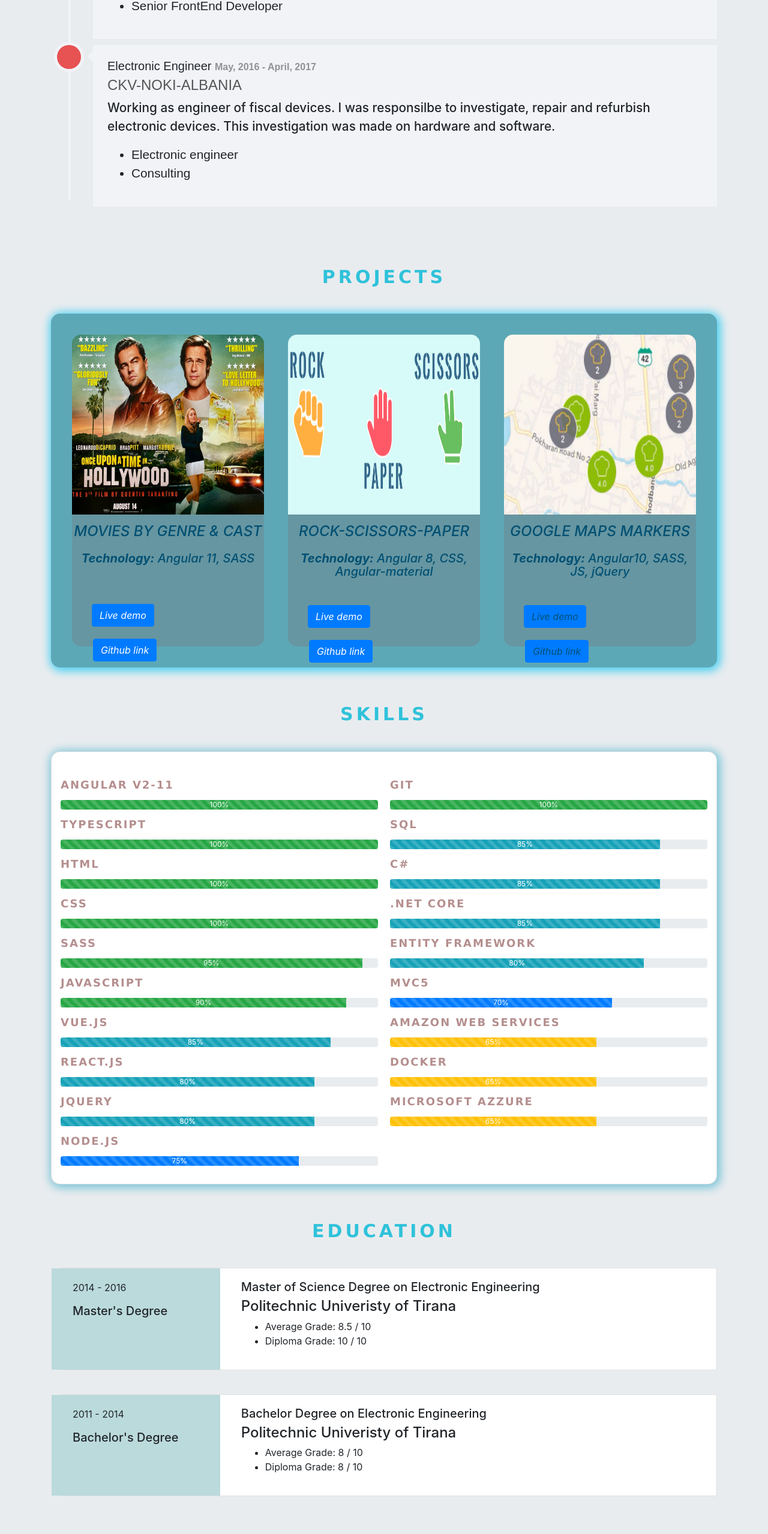
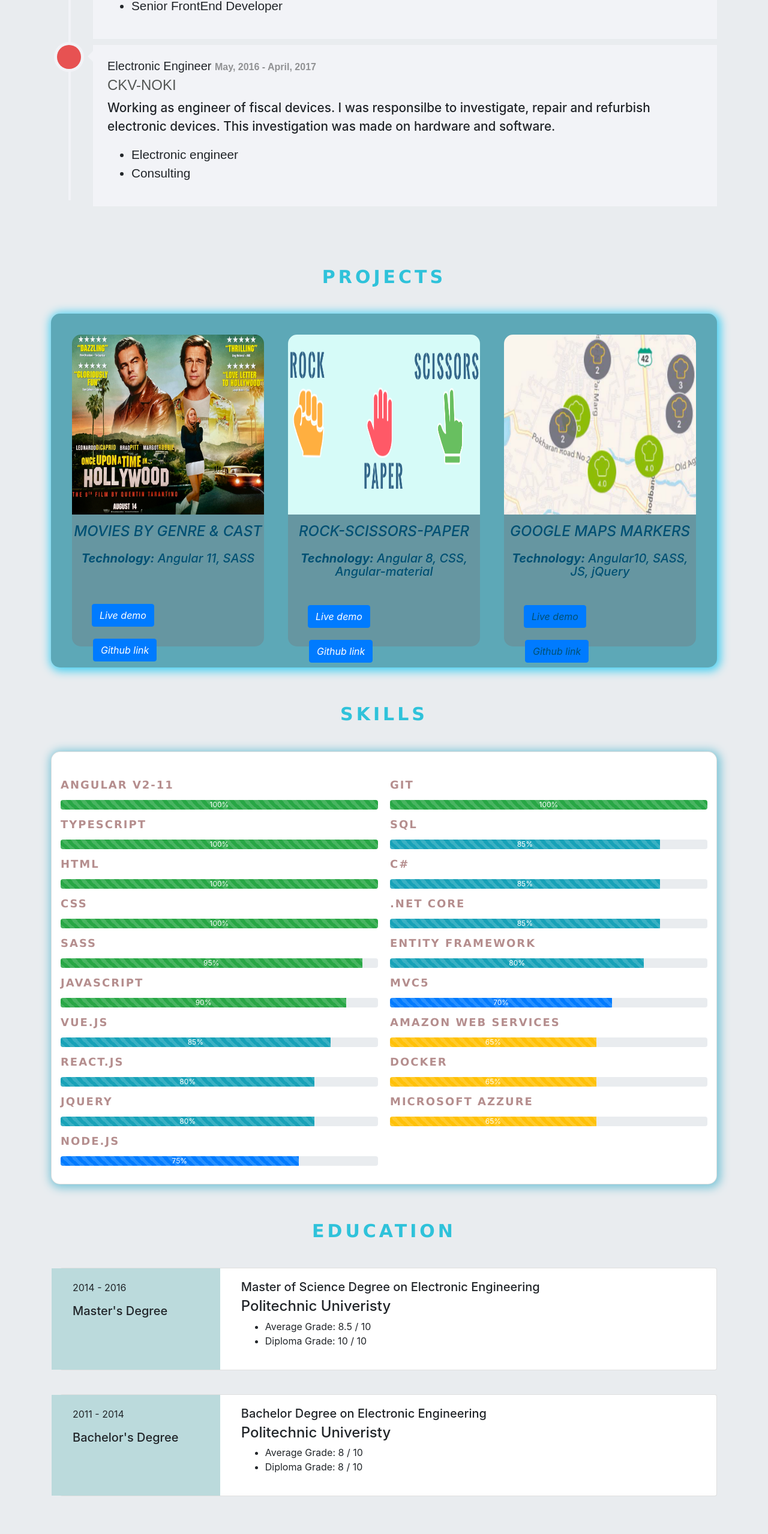
Before and after one commit to denisshtupa/Denis.Shtupa-Portofolio-Angular, an Angular app: page /#/ in a window 1280 px wide. Shown: the part 1259-3817 px from the top of the page at 60% size. Built offline with nearby package versions, Linux system fonts and the light colour scheme; some icons are missing.

Commit message:
after suggestions by michael

```diff
--- a/src/app/my-profile/education/profile-education.component.html
+++ b/src/app/my-profile/education/profile-education.component.html
@@ -13,7 +13,7 @@
         <div class="col-md-9">
           <div class="card-body">
             <div class="h5">Master of Science Degree on Electronic Engineering</div>
-            <h4 class="category">Politechnic Univeristy of Tirana
+            <h4 class="category">Politechnic Univeristy
             </h4>
             <ul>
               <li>Average Grade: 8.5 / 10</li>
@@ -34,7 +34,7 @@
         <div class="col-md-9">
           <div class="card-body">
             <div class="h5">Bachelor Degree on Electronic Engineering</div>
-            <h4 class="category">Politechnic Univeristy of Tirana
+            <h4 class="category">Politechnic Univeristy
             </h4>
             <ul>
               <li>Average Grade: 8 / 10</li>
--- a/src/app/my-profile/experience/profile-experience.component.html
+++ b/src/app/my-profile/experience/profile-experience.component.html
@@ -34,7 +34,7 @@
                 </div>
                 <div class="timeline-label">
                   <h2>Electronic Engineer <span>May, 2016 - April, 2017</span></h2>
-                  <h4>CKV-NOKI-ALBANIA</h4>
+                  <h4>CKV-NOKI</h4>
                   <p>Working as engineer of fiscal devices. I was responsilbe to investigate, repair and refurbish
                     electronic devices. This investigation was made on hardware and software.
                   </p>
--- a/src/app/my-profile/introduction/profile-intro.component.html
+++ b/src/app/my-profile/introduction/profile-intro.component.html
@@ -12,7 +12,7 @@
           <div class="h2 title d-flex justify-content-center">Denis Shtupa</div>
           <p class="category text-black d-flex justify-content-center">Full-Stack Developer</p>
           <a class="btn btn-primary smooth-scroll mr-2" href="#contact">Contact Me</a>
-          <a class="btn btn-primary" href="https://drive.google.com/file/d/1nPfKUtnEogNBEa9GlFWDbfxmOTAUvea6/view?usp=sharing"
+          <a class="btn btn-primary" href="https://drive.google.com/file/d/1p2uzC8lY4BmaEjeFrXlzHDoKZKGjlmPv/view?usp=sharing"
             target="_blank">Download CV</a>
         </div>
       </div>
```
